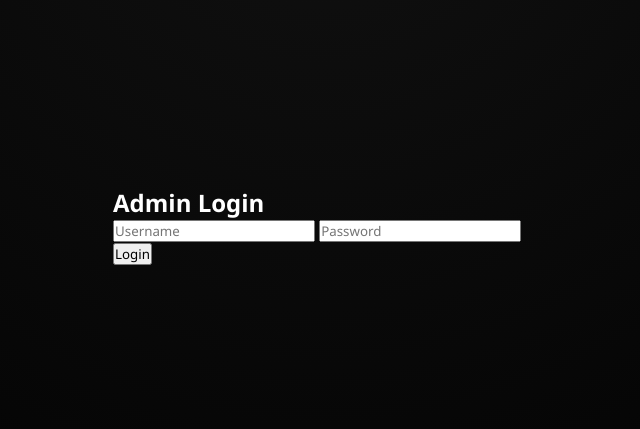
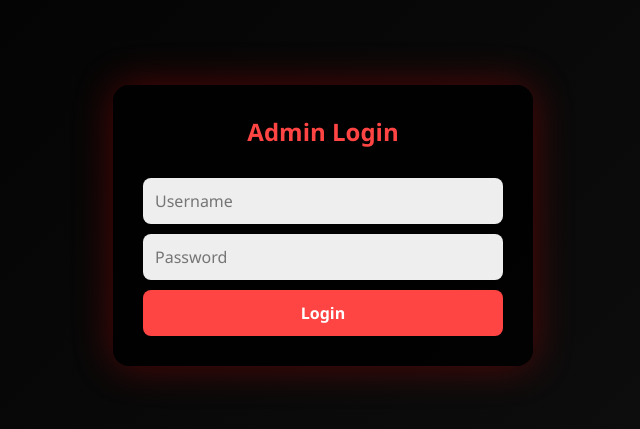
Before and after one commit to jatinjaangir007-cloud/adult-media-gallery, a plain HTML site: page frontend/public/admin.html in a window 1280 px wide. Shown: the part 175-604 px from the top of the page, without its empty margins (317-957 px from the left). Drawn offline with Linux system fonts and the light colour scheme.

Commit message:
Add admin upload form and fix login flow

```diff
--- a/frontend/public/admin.html
+++ b/frontend/public/admin.html
@@ -2,40 +2,92 @@
 <html lang="en">
 <head>
   <meta charset="UTF-8" />
+  <title>VelvetHub Admin</title>
   <meta name="viewport" content="width=device-width, initial-scale=1.0" />
-  <title>VelvetHub Admin</title>
 
-  <link rel="stylesheet" href="css/styles.css" />
+  <link rel="stylesheet" href="/css/styles.css" />
+
+  <style>
+    body {
+      background: linear-gradient(135deg, #000, #111);
+      font-family: Arial, sans-serif;
+      color: #fff;
+      display: flex;
+      justify-content: center;
+      align-items: center;
+      min-height: 100vh;
+    }
+
+    .card {
+      background: rgba(0,0,0,0.85);
+      padding: 30px;
+      border-radius: 16px;
+      width: 100%;
+      max-width: 420px;
+      box-shadow: 0 0 40px rgba(255,0,0,0.3);
+    }
+
+    h2 {
+      text-align: center;
+      color: #ff4444;
+      margin-bottom: 20px;
+    }
+
+    input, button {
+      width: 100%;
+      padding: 12px;
+      margin-top: 10px;
+      border-radius: 8px;
+      border: none;
+      font-size: 16px;
+    }
+
+    input {
+      background: #eee;
+      color: #000;
+    }
+
+    button {
+      background: #ff4444;
+      color: #fff;
+      cursor: pointer;
+      font-weight: bold;
+    }
+
+    button:hover {
+      background: #ff2222;
+    }
+
+    #upload-form {
+      display: none;
+      margin-top: 20px;
+    }
+  </style>
 </head>
 
-<body class="admin-body">
+<body>
 
-  <div class="admin-container">
+  <div class="card">
 
     <!-- LOGIN -->
     <form id="login-form">
       <h2>Admin Login</h2>
-
       <input id="username" placeholder="Username" required />
       <input id="password" type="password" placeholder="Password" required />
       <button type="submit">Login</button>
     </form>
 
-    <!-- DASHBOARD -->
-    <div id="dashboard-section" class="admin-box hidden">
-      <h2>Admin Dashboard</h2>
-
-      <input type="text" id="title" placeholder="Title" />
-      <input type="text" id="tags" placeholder="Tags (comma separated)" />
-      <input type="file" id="file" />
-
-      <button onclick="upload()">Upload</button>
-
-      <p id="upload-status"></p>
-    </div>
+    <!-- UPLOAD -->
+    <form id="upload-form" enctype="multipart/form-data">
+      <h2>Upload Media</h2>
+      <input id="title" placeholder="Title" required />
+      <input id="tags" placeholder="Tags (comma separated)" />
+      <input id="file" type="file" accept="image/*,video/*" required />
+      <button type="submit">Upload</button>
+    </form>
 
   </div>
 
-  <script src="js/admin.js"></script>
+  <script src="/js/admin.js"></script>
 </body>
 </html>
```
